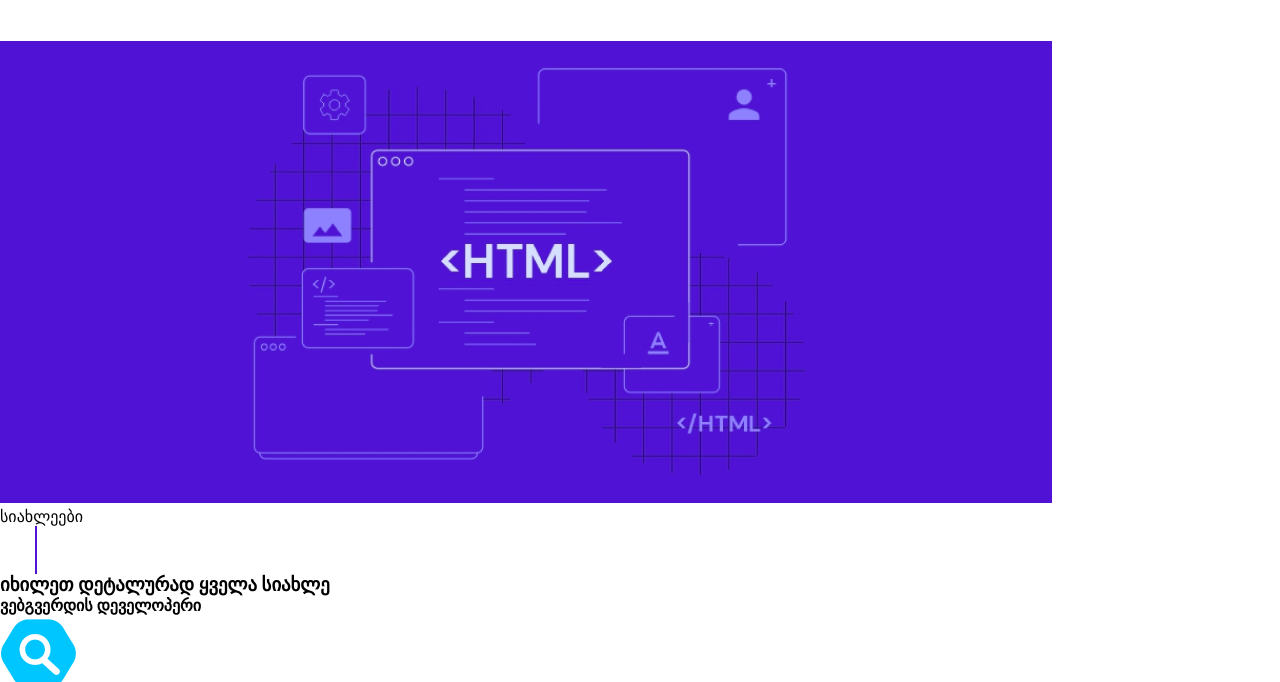
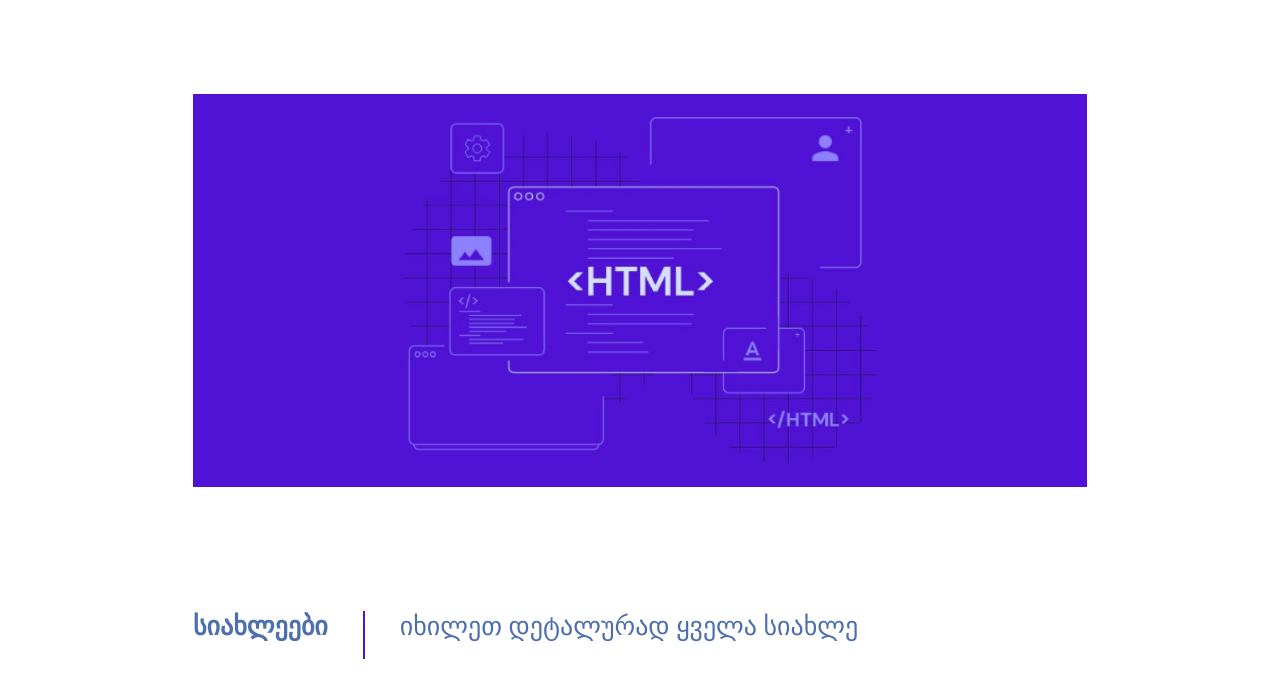
Before and after one commit to envybabuka/axali, a plain HTML site: page meore.html in a window 1280 px wide. Shown: the part 87-769 px from the top of the page. Drawn offline with Linux system fonts and the light colour scheme.

Commit message:
Update meore.html

```diff
--- a/meore.html
+++ b/meore.html
@@ -5,7 +5,7 @@
     <meta http-equiv="X-UA-Compatible" content="IE=edge">
     <meta name="viewport" content="width=device-width, initial-scale=1.0">
     <title>Document</title>
-    <link rel="stylesheet" href="style.css">
+    <link rel="stylesheet" href="meore.css">
 </head>
 <body>
     <nav>
```
